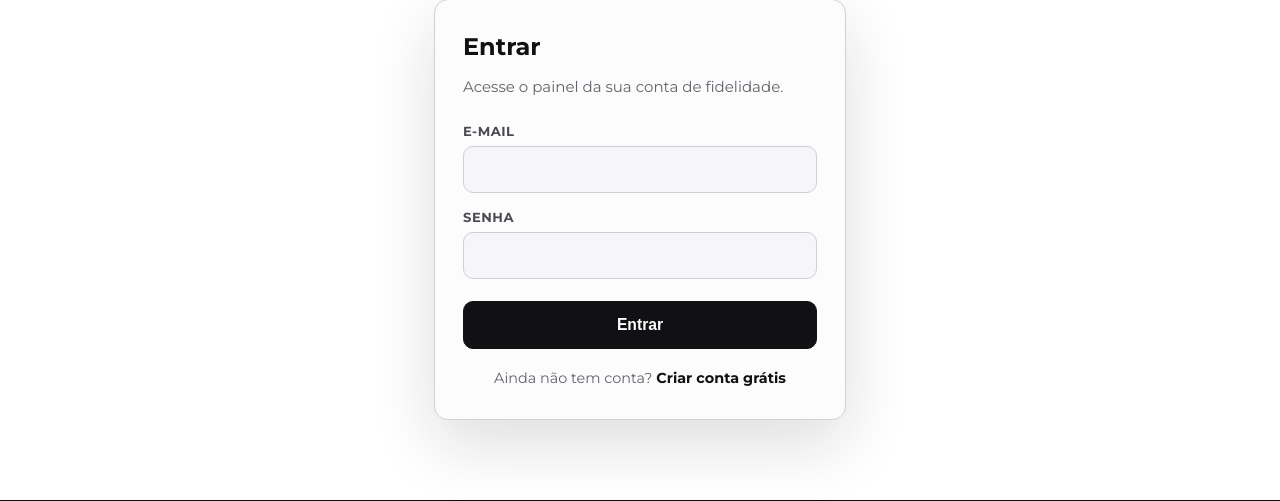
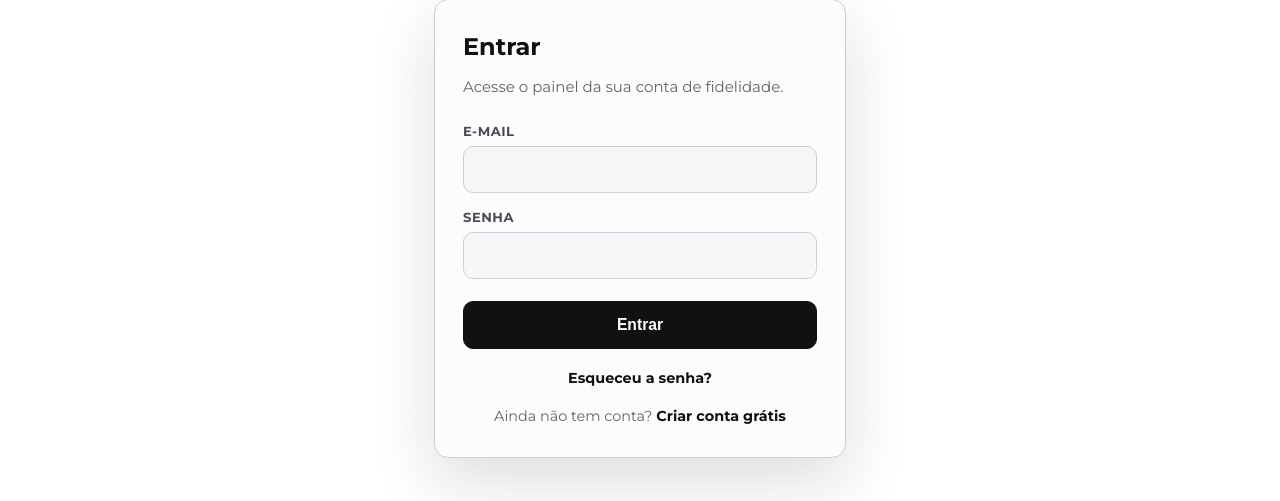
Before and after one commit to leanttro/leanttro_qr, a Flask app: template templates/fidelize/login.html in a window 1280 px wide. Shown: the part 128-629 px from the top of the page. Run offline with Flask 3, Linux system fonts and the light colour scheme; the template is opened without the code that fills it, so the values that code supplies are empty; parts of the project's set-up code (start-up, migrations or seed data) failed here and were passed over; some libraries are stand-ins or nearby versions.

Commit message:
Update login.html

```diff
--- a/templates/fidelize/login.html
+++ b/templates/fidelize/login.html
@@ -25,6 +25,9 @@
         </form>
 
         <div class="form-footer-link">
+            <a href="/esqueci-senha">Esqueceu a senha?</a>
+        </div>
+        <div class="form-footer-link">
             Ainda não tem conta? <a href="/cadastro">Criar conta grátis</a>
         </div>
     </div>
```
